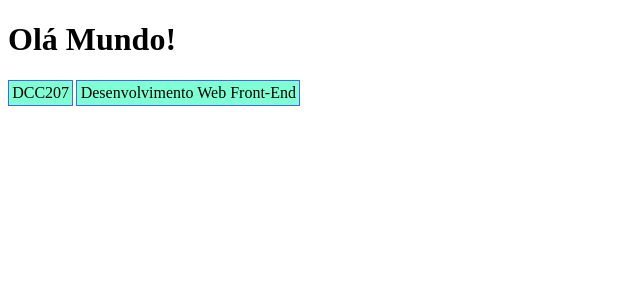
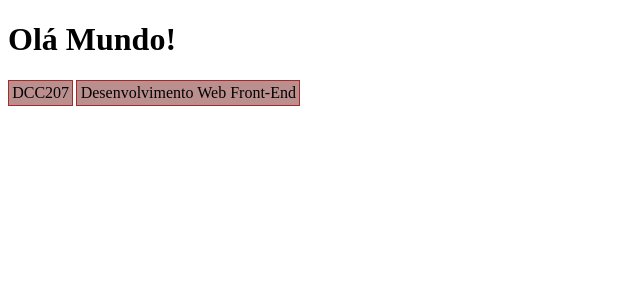
Before and after one commit to ufjf-dcc207/ufjf-dcc207-2024-3-a-atv01-SarahCristina00, a React (Vite) app in the folder vite-project/: page / in a window 1280 px wide. Shown: the top 300 px of the page, without its empty margins (0-640 px from the left). Built offline with nearby package versions, Linux system fonts and the light colour scheme.

Commit message:
extrai constantes

```diff
--- a/vite-project/src/Disciplina.css
+++ b/vite-project/src/Disciplina.css
@@ -4,7 +4,7 @@
 }
 
 .disciplina > div{
-    border: 1px solid royalblue;
-    background-color: aquamarine;
+    border: 1px solid brown;
+    background-color: rosybrown;
     padding: 0.2em;
 }
--- a/vite-project/src/Disciplina.tsx
+++ b/vite-project/src/Disciplina.tsx
@@ -1,11 +1,14 @@
 import "./Disciplina.css";
 
 function Disciplina (){
+    const codigo = "DCC207";
+    const nome = "Desenvolvimento Web Front-End";
+
     return (
     <div className="disciplina">
 
-            <div>DCC207</div>
-            <div>Desenvolvimento Web Front-End</div>
+            <div>{codigo}</div>
+            <div>{nome}</div>
         </div>
     );
 }
```
